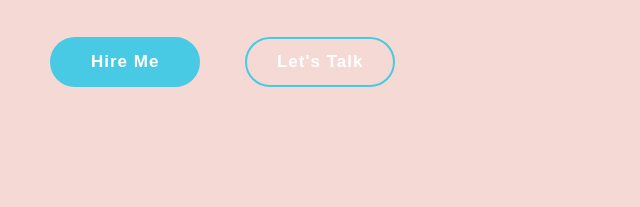
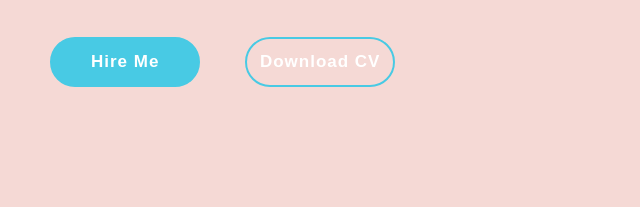
Before and after one commit to adii1998/My_Portfolio, a plain HTML site: page index.html in a window 1280 px wide. Shown: the part 467-674 px from the top of the page, 65-705 px from the left. Drawn offline with nearby package versions, Linux system fonts and the light colour scheme.

Commit message:
Update index.html

```diff
--- a/index.html
+++ b/index.html
@@ -39,7 +39,7 @@
 
            <div class="btn-box">
             <a href="#contact" class="btn">Hire Me</a>
-            <a href="#about" class="btn" >Let's Talk</a>
+            <a href="/Aditya_Purohit_Resume_.pdf" class="btn" >Download CV</a>
             <span class="animate" style="--i:4;"></span>
            </div>
        </div>
```
